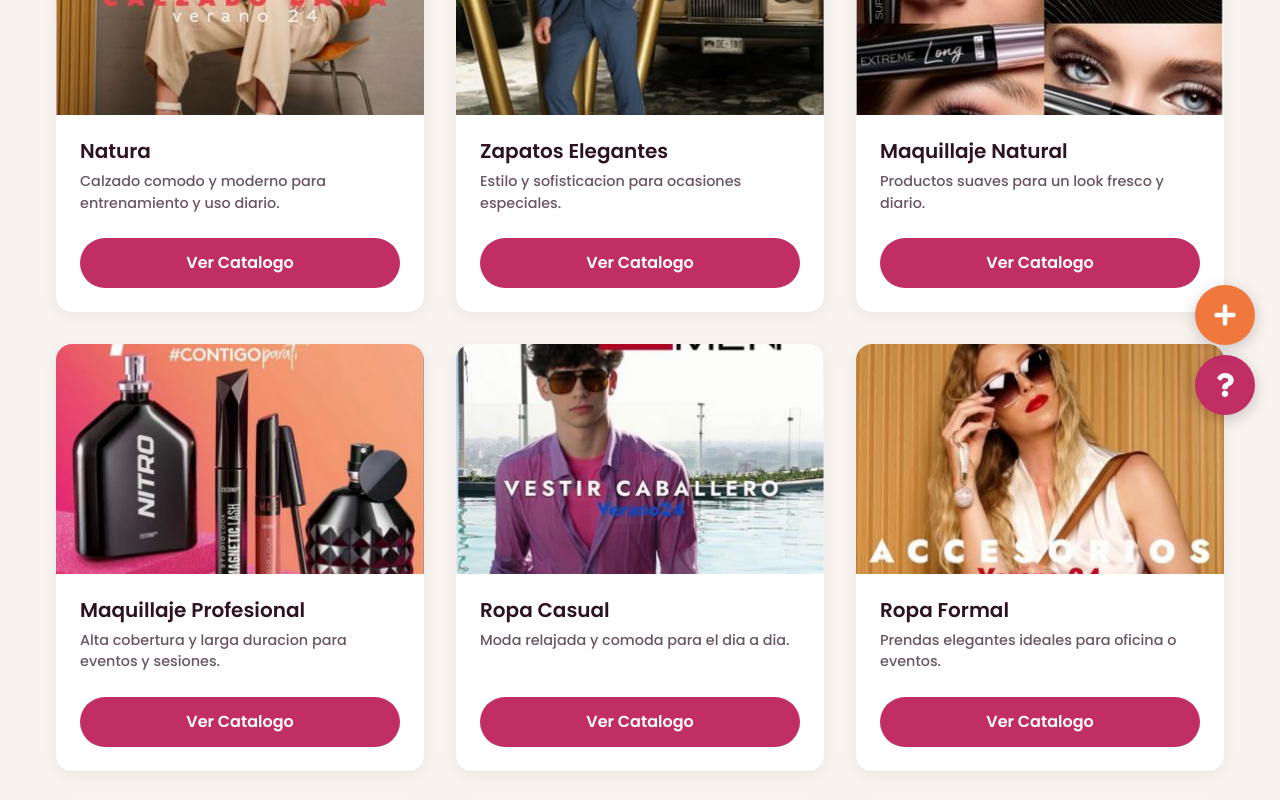
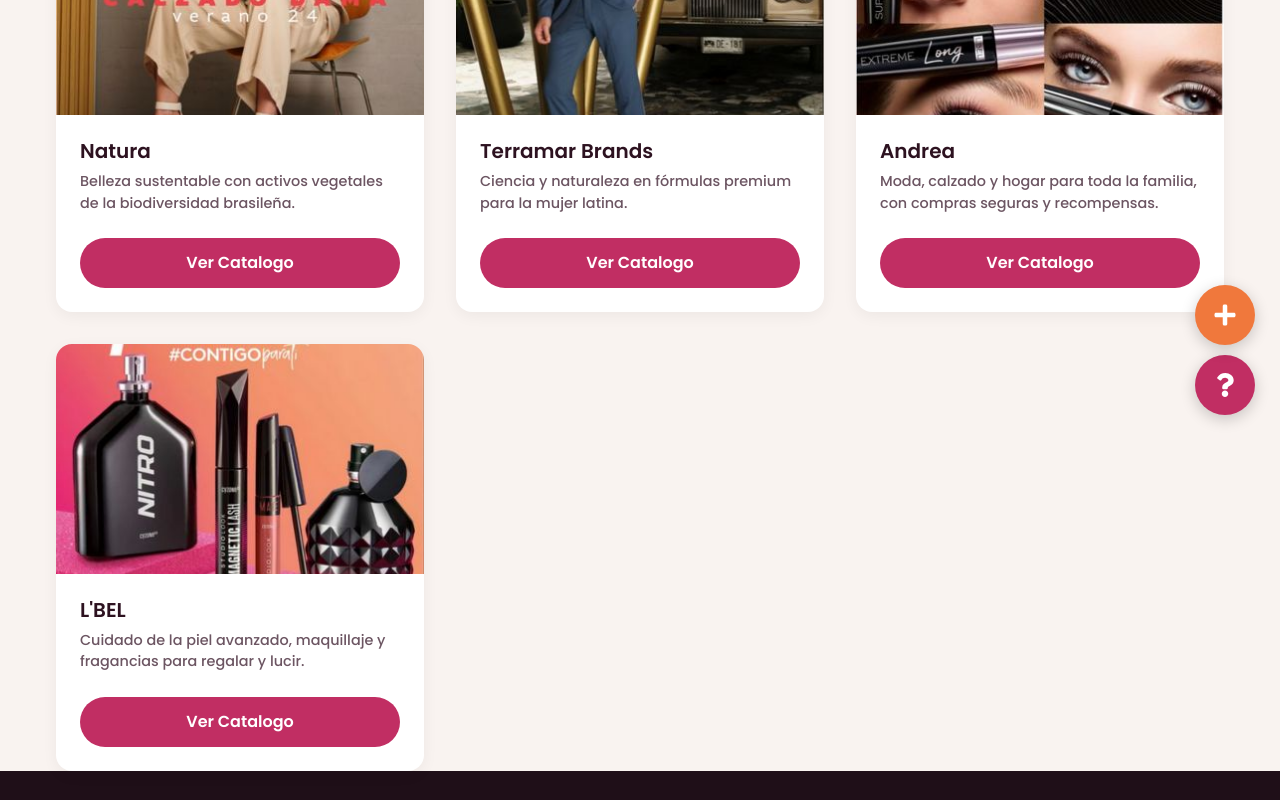
Before and after one commit to MauroMiranda0/sonicstore-catalogos, a React (Vite) app in the folder client/: page /catalogs in a window 1280 px wide. Shown: the part 360-1160 px from the top of the page. Built offline with nearby package versions, Linux system fonts and the light colour scheme.

Commit message:
feat Migré las descripciones largas y reseñas de marca al mock local y ajusté el detalle para usarlas automáticamente

```diff
--- a/client/src/components/BrandSlider.jsx
+++ b/client/src/components/BrandSlider.jsx
@@ -7,16 +7,15 @@
 import marca2 from '../assets/brands/marca2.png';
 import marca3 from '../assets/brands/marca3.png';
 import marca4 from '../assets/brands/marca4.png';
-import marca5 from '../assets/brands/marca5.png';
-import marca6 from '../assets/brands/marca6.png';
+/* import marca5 from '../assets/brands/marca5.png';
+import marca6 from '../assets/brands/marca6.png'; */
 import marca7 from '../assets/brands/marca7.png';
 import marca8 from '../assets/brands/marca8.png';
-import marca9 from '../assets/brands/marca9.png';
+/* import marca9 from '../assets/brands/marca9.png'; */
 
 // 2. Crea un array con las imágenes importadas
 const brands = [
-  marca1, marca2, marca3, marca4, marca5,
-  marca6, marca7, marca8, marca9
+  marca1, marca2, marca3, marca4, marca7, marca8,
 ];
 
 function BrandSlider() {
--- a/client/src/components/OrderPanel.css
+++ b/client/src/components/OrderPanel.css
@@ -164,7 +164,7 @@
   font-weight: 600;
   color: var(--text-heading);
 }
-.item-catalog {
+.item-meta {
   font-size: 0.85rem;
   color: var(--muted-text);
 }
--- a/client/src/components/OrderPanel.jsx
+++ b/client/src/components/OrderPanel.jsx
@@ -3,7 +3,7 @@
 import useCartStore from '../stores/cartStore';
 import { FaTimes, FaTrash, FaCreditCard } from 'react-icons/fa';
 import './OrderPanel.css';
-import logo from '../assets/logo.svg';
+import logo from '../assets/logo.png';
 import aplazoLogo from '../assets/aplazo-logo.svg';
 
 function OrderPanel({ isOpen, onClose }) {
@@ -66,7 +66,11 @@
                   <li key={item.id} className="order-item">
                     <div className="item-info">
                       <span className="item-name">{item.name}</span>
-                      {item.catalog && <span className="item-catalog">Catálogo: {item.catalog}</span>}
+                      {(item.brand || item.catalog) && (
+                        <span className="item-meta">Marca: {item.brand || item.catalog}</span>
+                      )}
+                      {item.sku && <span className="item-meta">Código: {item.sku}</span>}
+                      {item.variant && <span className="item-meta">Variante: {item.variant}</span>}
                     </div>
                     <div className="item-actions">
                       <input
--- a/client/src/data/mockData.js
+++ b/client/src/data/mockData.js
@@ -98,15 +98,50 @@
 ];
 
 export const catalogs = [
-  { id: 1, name: 'Natura', description: 'Calzado comodo y moderno para entrenamiento y uso diario.', image: catalogImg01, catalogUrl: 'https://www.natura.com.mx/' },
-  { id: 2, name: 'Zapatos Elegantes', description: 'Estilo y sofisticacion para ocasiones especiales.', image: catalogImg02, catalogUrl: 'https://ejemplo.com/catalogos/zapatos-elegantes' },
-  { id: 3, name: 'Maquillaje Natural', description: 'Productos suaves para un look fresco y diario.', image: catalogImg03, catalogUrl: 'https://ejemplo.com/catalogos/maquillaje-natural' },
-  { id: 4, name: 'Maquillaje Profesional', description: 'Alta cobertura y larga duracion para eventos y sesiones.', image: catalogImg04, catalogUrl: 'https://ejemplo.com/catalogos/maquillaje-profesional' },
-  { id: 5, name: 'Ropa Casual', description: 'Moda relajada y comoda para el dia a dia.', image: catalogImg05, catalogUrl: 'https://ejemplo.com/catalogos/ropa-casual' },
-  { id: 6, name: 'Ropa Formal', description: 'Prendas elegantes ideales para oficina o eventos.', image: catalogImg06, catalogUrl: 'https://ejemplo.com/catalogos/ropa-formal' },
-  { id: 7, name: 'Decoracion de Hogar', description: 'Articulos decorativos para transformar tus espacios.', image: catalogImg07, catalogUrl: 'https://ejemplo.com/catalogos/decoracion-hogar' },
-  { id: 8, name: 'Electrodomesticos', description: 'Soluciones practicas para tu cocina y limpieza.', image: catalogImg08, catalogUrl: 'https://ejemplo.com/catalogos/electrodomesticos' },
-  { id: 9, name: 'Ropa de Cama', description: 'Sabanas, edredones y almohadas para un descanso comodo.', image: catalogImg09, catalogUrl: 'https://ejemplo.com/catalogos/ropa-de-cama' },
+  {
+    id: 1,
+    name: 'Natura',
+    description: 'Belleza sustentable con activos vegetales de la biodiversidad brasileña.',
+    image: catalogImg01,
+    catalogUrl: 'https://www.natura.com.mx/',
+    longDescription:
+      'Disfruta la línea completa de bienestar de Natura: fórmulas con activos vegetales de la biodiversidad brasileña, fragancias icónicas y cuidado personal sustentable. Explora los catálogos en línea para elegir sets, ediciones especiales y regalos de temporada con entrega a domicilio y descuentos exclusivos.',
+    brandStory:
+      'Natura es la marca sustentable número uno del mundo, fundada en 1969. Combina innovación, ingredientes de origen vegetal y un compromiso profundo con el medio ambiente para ofrecer belleza responsable y de alta calidad.',
+  },
+  {
+    id: 2,
+    name: 'Terramar Brands',
+    description: 'Ciencia y naturaleza en fórmulas premium para la mujer latina.',
+    image: catalogImg02,
+    catalogUrl: 'https://ejemplo.com/catalogos/terramar',
+    longDescription:
+      'Terramar une ciencia y naturaleza con ingredientes premium de la tierra y el mar: ADN marino, células madre de algas, caviar y oro. Sus líneas capilar, facial y de maquillaje ofrecen resultados visibles, texturas sensoriales y fórmulas hipoalergénicas a precios accesibles.',
+    brandStory:
+      'Terramar nació para brindar lujo accesible a la mujer latina. Con enfoque en investigación, ingredientes botánicos y marinos, y productos libres de crueldad, la marca entrega soluciones de belleza confiables y efectivas.',
+  },
+  {
+    id: 3,
+    name: 'Andrea',
+    description: 'Moda, calzado y hogar para toda la familia, con compras seguras y recompensas.',
+    image: catalogImg03,
+    catalogUrl: 'https://ejemplo.com/catalogos/andrea',
+    longDescription:
+      'Andrea es un universo de moda y hogar para toda la familia: calzado, ropa, accesorios, belleza, electrónica y línea Home para renovar cada espacio. Sus catálogos por temporada incluyen tendencias, outlet y beneficios como compras seguras y programas de recompensas.',
+    brandStory:
+      'Andrea se ha consolidado como un referente de estilo integral en México. Con colecciones para mujer, hombre, niños y hogar, la marca combina variedad, seguridad en compras y promociones pensadas para sus clientes.',
+  },
+  {
+    id: 4,
+    name: "L'BEL",
+    description: 'Cuidado de la piel avanzado, maquillaje y fragancias para regalar y lucir.',
+    image: catalogImg04,
+    catalogUrl: 'https://ejemplo.com/catalogos/lbel',
+    longDescription:
+      'L’BEL ofrece cuidado de la piel avanzado, maquillaje, fragancias y sets para regalar. Sus catálogos presentan lanzamientos, combinaciones para rutinas completas y beneficios como envíos gratis en compras seleccionadas.',
+    brandStory:
+      'L’BEL es una marca de belleza de origen latino con enfoque en calidad y detalle. Su filosofía “Regala lo excepcional” inspira productos refinados, aromas distintivos y experiencias de compra pensadas para sorprender.',
+  },
 ];
 
 export const testimonials = [
--- a/client/src/pages/CatalogDetail/CatalogDetail.css
+++ b/client/src/pages/CatalogDetail/CatalogDetail.css
@@ -28,6 +28,19 @@
 
 .detail-info h1 {
     margin-top: 0;
+}
+.catalog-description {
+    color: var(--text-main);
+    line-height: 1.6;
+}
+.catalog-about {
+    margin-top: 1rem;
+    display: flex;
+    flex-direction: column;
+    gap: 0.75rem;
+}
+.catalog-about h3 {
+    margin: 0.5rem 0 0.25rem;
 }
 
 /* client/src/pages/CatalogDetail/CatalogDetail.css */
--- a/client/src/pages/CatalogDetail/CatalogDetail.jsx
+++ b/client/src/pages/CatalogDetail/CatalogDetail.jsx
@@ -36,7 +36,19 @@
           <img src={catalog.image} alt={catalog.name} />
           <div className="detail-info">
             <h1>{catalog.name}</h1>
-            <p>{catalog.description}</p>
+            <p className="catalog-description">{catalog.description}</p>
+            <div className="catalog-about">
+              <h3>Descripción completa</h3>
+              <p>
+                {catalog.longDescription ||
+                  'Descubre toda la línea de productos y las novedades destacadas de esta marca. Consulta tallas, colores, acabados y todas las variantes disponibles en el catálogo oficial.'}
+              </p>
+              <h3>Reseña de la marca</h3>
+              <p>
+                {catalog.brandStory ||
+                  'Marca reconocida por su calidad y tendencia. Combina innovación, estilo y precios competitivos para ofrecerte colecciones frescas temporada tras temporada.'}
+              </p>
+            </div>
             <div className="catalog-actions">
               <button className="view-catalog-btn" onClick={handleViewCatalog}>Ver Catálogo Completo</button>
               {/* 5. Botón para añadir producto manualmente */}
```
Also changed, not shown: 1 other file (tests, documents, lock files or other folders).
